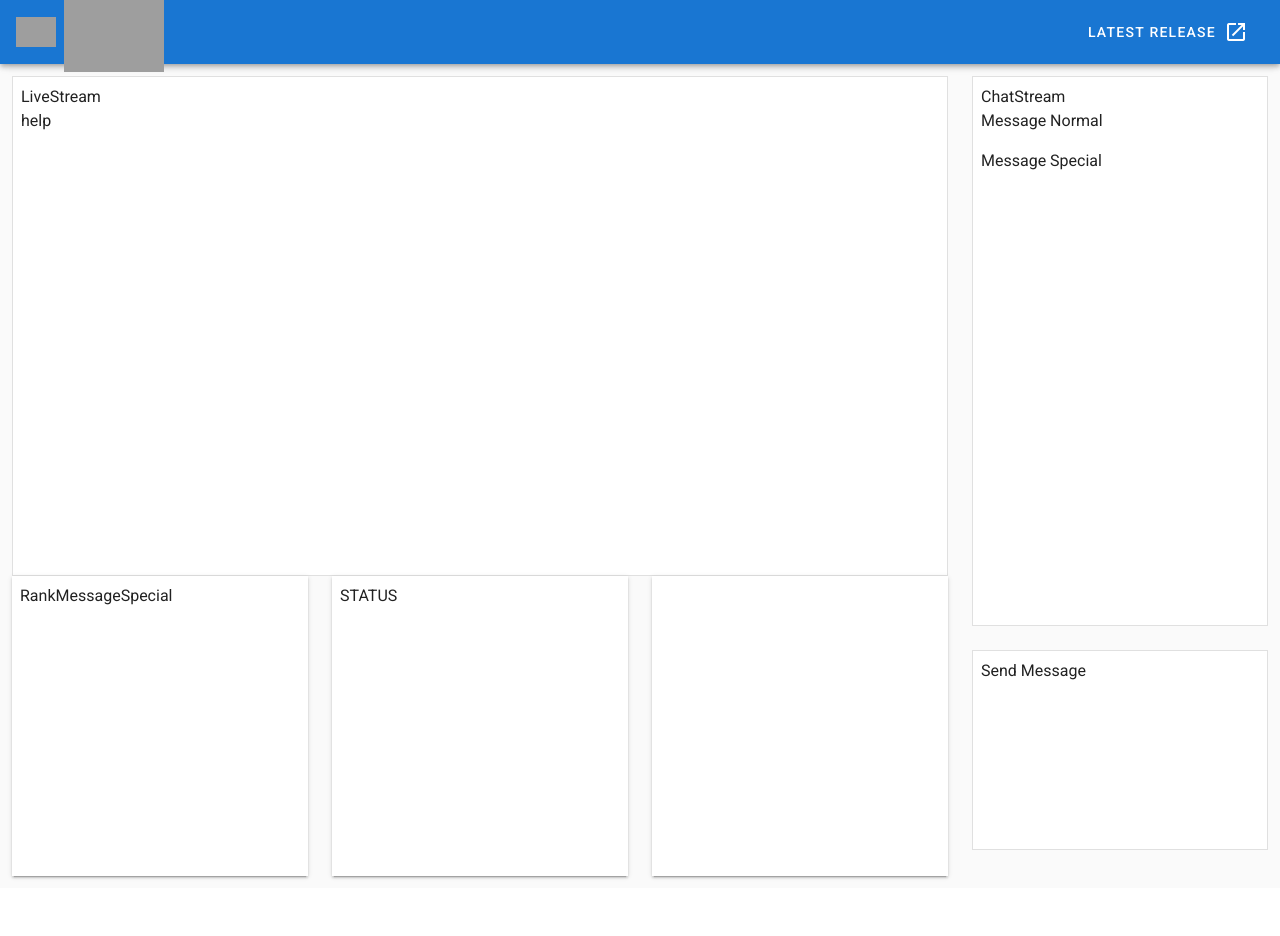
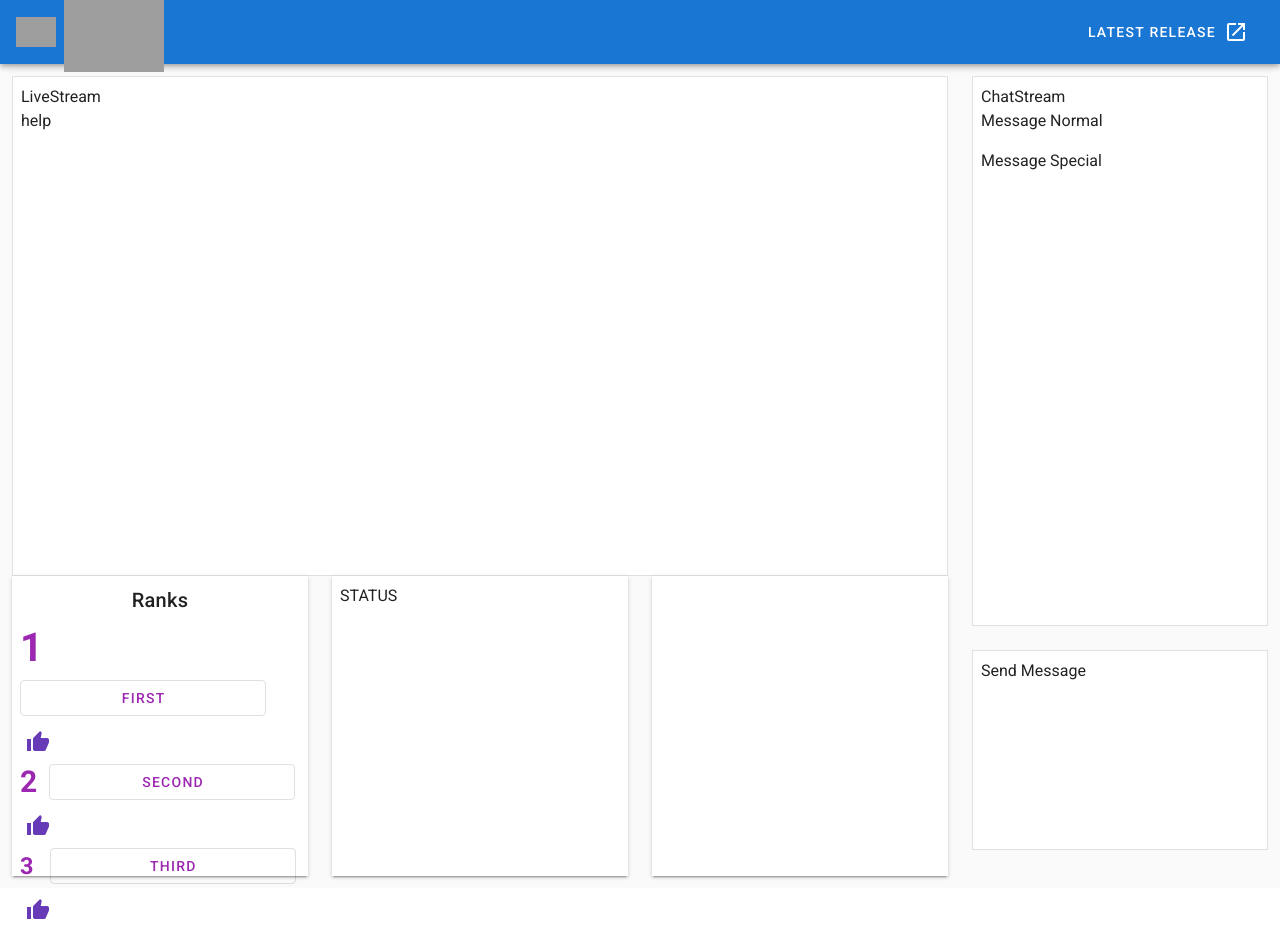
Before and after one commit to righthan/crowdstudio, a Vue app: page / in a window 1280 px wide. Before the commit the page ends 888 px from the top, so only its background shows below. Built offline with nearby package versions, Linux system fonts and the light colour scheme; grey boxes are pictures that could not be loaded.

Commit message:
rank generic layout

```diff
--- a/src/components/RankMessageSpecial.vue
+++ b/src/components/RankMessageSpecial.vue
@@ -1,10 +1,55 @@
 <template>
   <v-card
-    class="pa-2"
+    class="pa-2 text-center title"
     tile
     style="height: 300px;"
   >
-    RankMessageSpecial
+    Ranks
+
+      <v-col class="text-center">
+        <div class="my-2 px-0">
+          <v-row align="center">
+            <div class="my-2 pr-2">
+              <h1 class="purple--text"> 1 </h1>
+            </div>
+            <div class="my-2 px-0 pr-1" style="width: 250px;">
+              <v-btn text block outlined color="purple">First</v-btn>
+            </div>
+            <v-btn text icon color="deep-purple">
+              <v-icon>mdi-thumb-up</v-icon>
+            </v-btn>
+          </v-row>
+        </div>
+
+        <div class="my-2">
+          <v-row align="center">
+            <div class="my-2 pr-3">
+              <h2 class="purple--text"> 2 </h2>
+            </div>
+            <div class="my-2 px-0 pr-1" style="width: 250px;">
+              <v-btn text block outlined color="purple">Second</v-btn>
+            </div>
+            <v-btn text icon color="deep-purple">
+              <v-icon>mdi-thumb-up</v-icon>
+            </v-btn>
+          </v-row>
+        </div>
+
+        <div class="my-2">
+          <v-row align="center">
+            <div class="my-2 pr-4">
+              <h3 class="purple--text"> 3 </h3>
+            </div>
+            <div class="my-2 px-0 pr-1" style="width: 250px;">
+              <v-btn text block outlined color="purple"> Third</v-btn>
+            </div>
+            <v-btn text icon color="deep-purple">
+              <v-icon>mdi-thumb-up</v-icon>
+            </v-btn>
+          </v-row>
+        </div>
+      </v-col>
+
   </v-card>
 </template>
 
```
